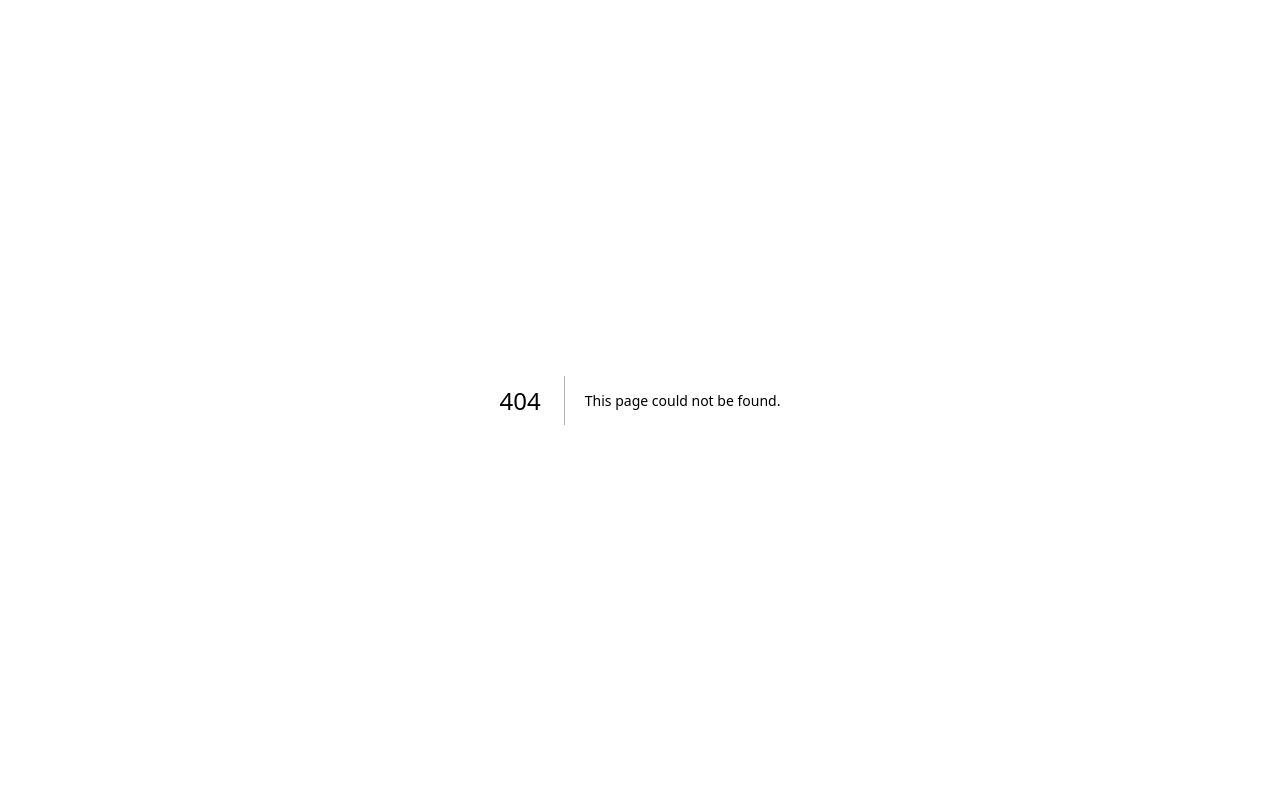
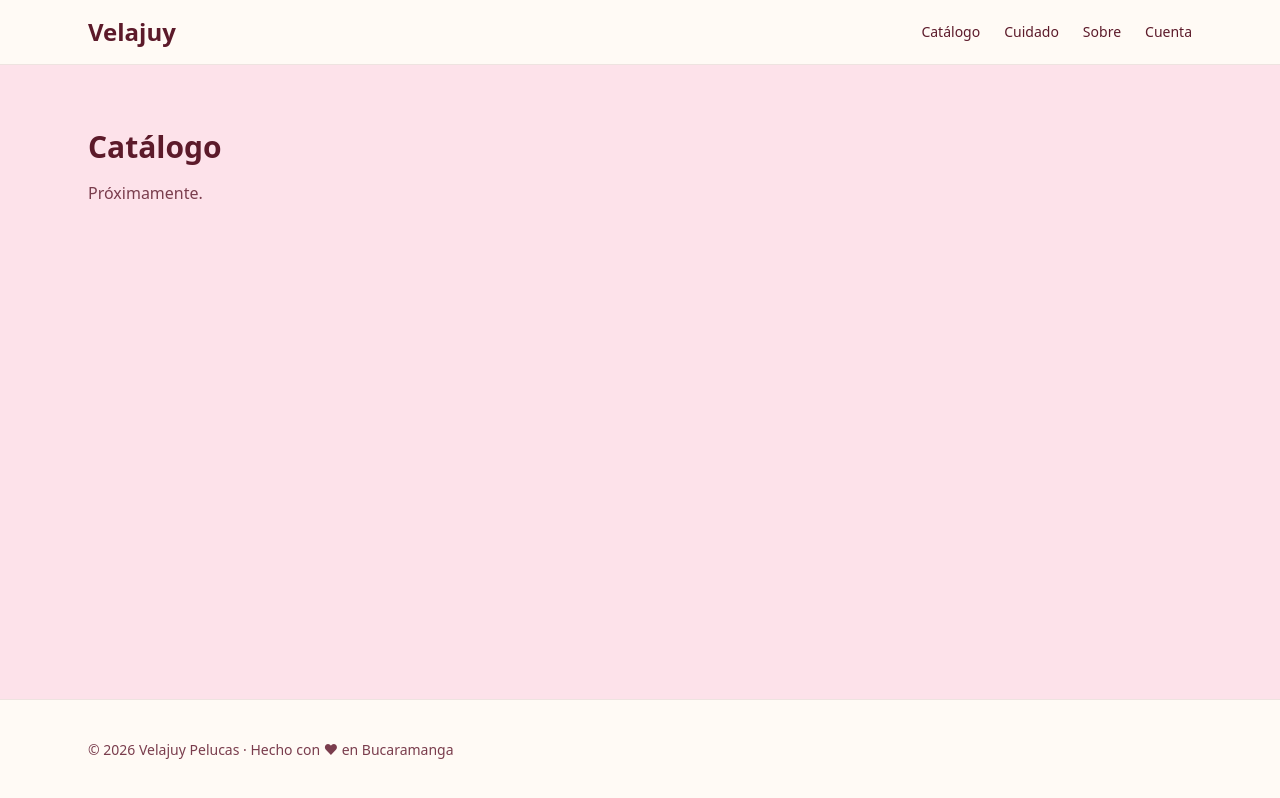
Before and after one commit to andrevitalb/velajuy, a Next.js app: page /catalogo in a window 1280 px wide. Before the commit this address had no page. Built offline with nearby package versions, Linux system fonts and the light colour scheme.

Commit message:
feat(storefront): base chrome and placeholder pages

```diff
--- /dev/null
+++ b/src/app/(storefront)/catalogo/page.tsx
@@ -0,0 +1,8 @@
+export default function CatalogoPage() {
+	return (
+		<main className="mx-auto max-w-6xl px-6 py-16">
+			<h1 className="text-3xl font-bold text-velajuy-wine">Catálogo</h1>
+			<p className="mt-4 text-velajuy-wine-soft">Próximamente.</p>
+		</main>
+	)
+}
--- /dev/null
+++ b/src/app/(storefront)/layout.tsx
@@ -0,0 +1,12 @@
+import { StorefrontFooter } from "@/components/storefront/footer"
+import { StorefrontHeader } from "@/components/storefront/header"
+
+export default function StorefrontLayout({ children }: { children: React.ReactNode }) {
+	return (
+		<div className="flex min-h-screen flex-col">
+			<StorefrontHeader />
+			<div className="flex-1">{children}</div>
+			<StorefrontFooter />
+		</div>
+	)
+}
--- /dev/null
+++ b/src/components/storefront/footer.tsx
@@ -0,0 +1,9 @@
+export function StorefrontFooter() {
+	return (
+		<footer className="mt-24 border-t border-velajuy-wine/10 bg-velajuy-cream">
+			<div className="mx-auto max-w-6xl px-6 py-10 text-sm text-velajuy-wine-soft">
+				<p>© {new Date().getFullYear()} Velajuy Pelucas · Hecho con ♥ en Bucaramanga</p>
+			</div>
+		</footer>
+	)
+}
--- /dev/null
+++ b/src/components/storefront/header.tsx
@@ -0,0 +1,28 @@
+import type { Route } from "next"
+import Link from "next/link"
+
+export function StorefrontHeader() {
+	return (
+		<header className="border-b border-velajuy-wine/10 bg-velajuy-cream">
+			<nav className="mx-auto flex max-w-6xl items-center justify-between px-6 py-4">
+				<Link href="/" className="text-2xl font-bold text-velajuy-wine">
+					Velajuy
+				</Link>
+				<ul className="flex items-center gap-6 text-sm text-velajuy-wine">
+					<li>
+						<Link href="/catalogo">Catálogo</Link>
+					</li>
+					<li>
+						<Link href={"/cuidado" as Route}>Cuidado</Link>
+					</li>
+					<li>
+						<Link href={"/sobre" as Route}>Sobre</Link>
+					</li>
+					<li>
+						<Link href={"/cuenta" as Route}>Cuenta</Link>
+					</li>
+				</ul>
+			</nav>
+		</header>
+	)
+}
```
Also changed, not shown: src/app/(storefront)/page.tsx (renamed from src/app/page.tsx), 1 other file (tests, documents, lock files or other folders).
